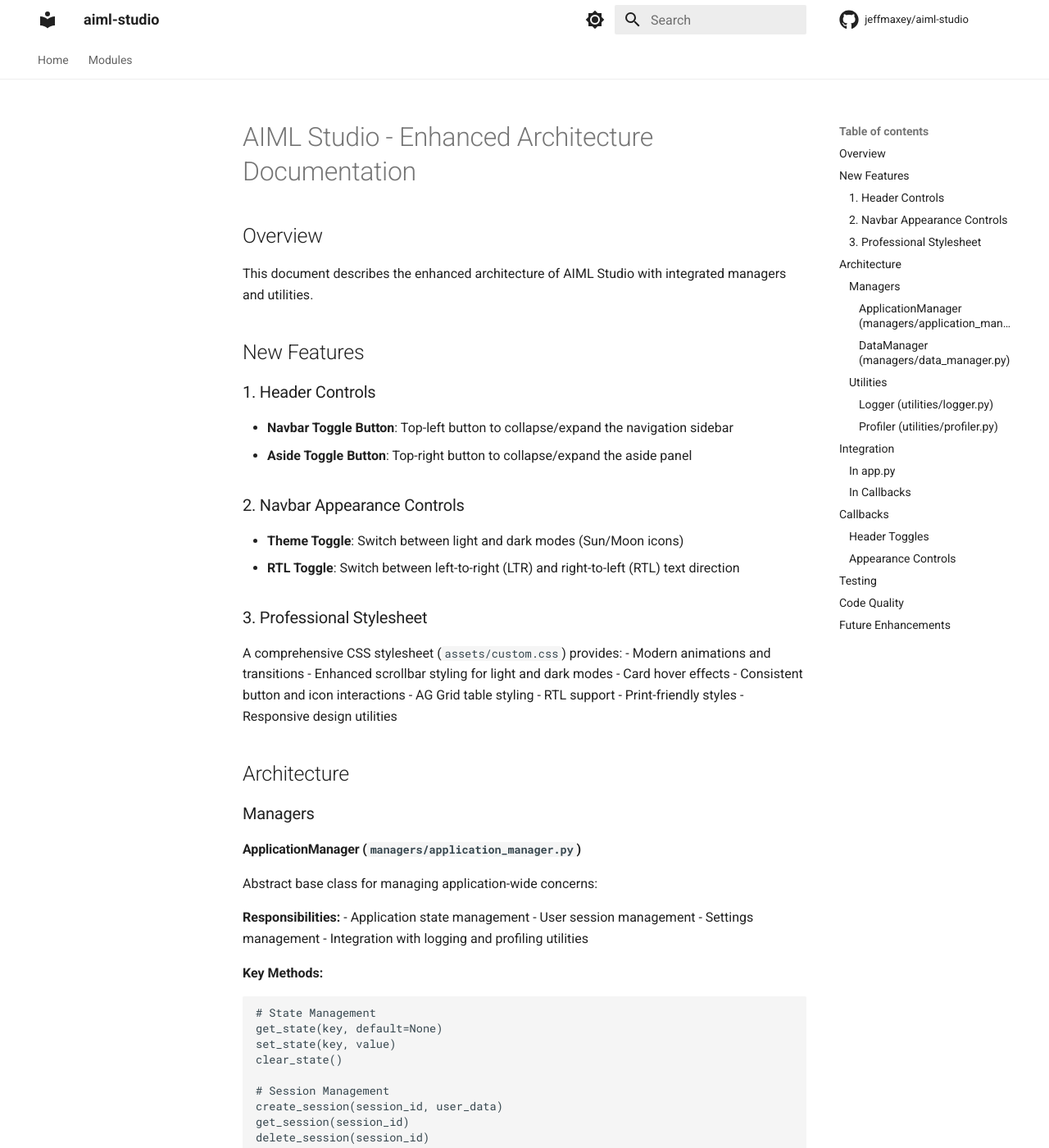
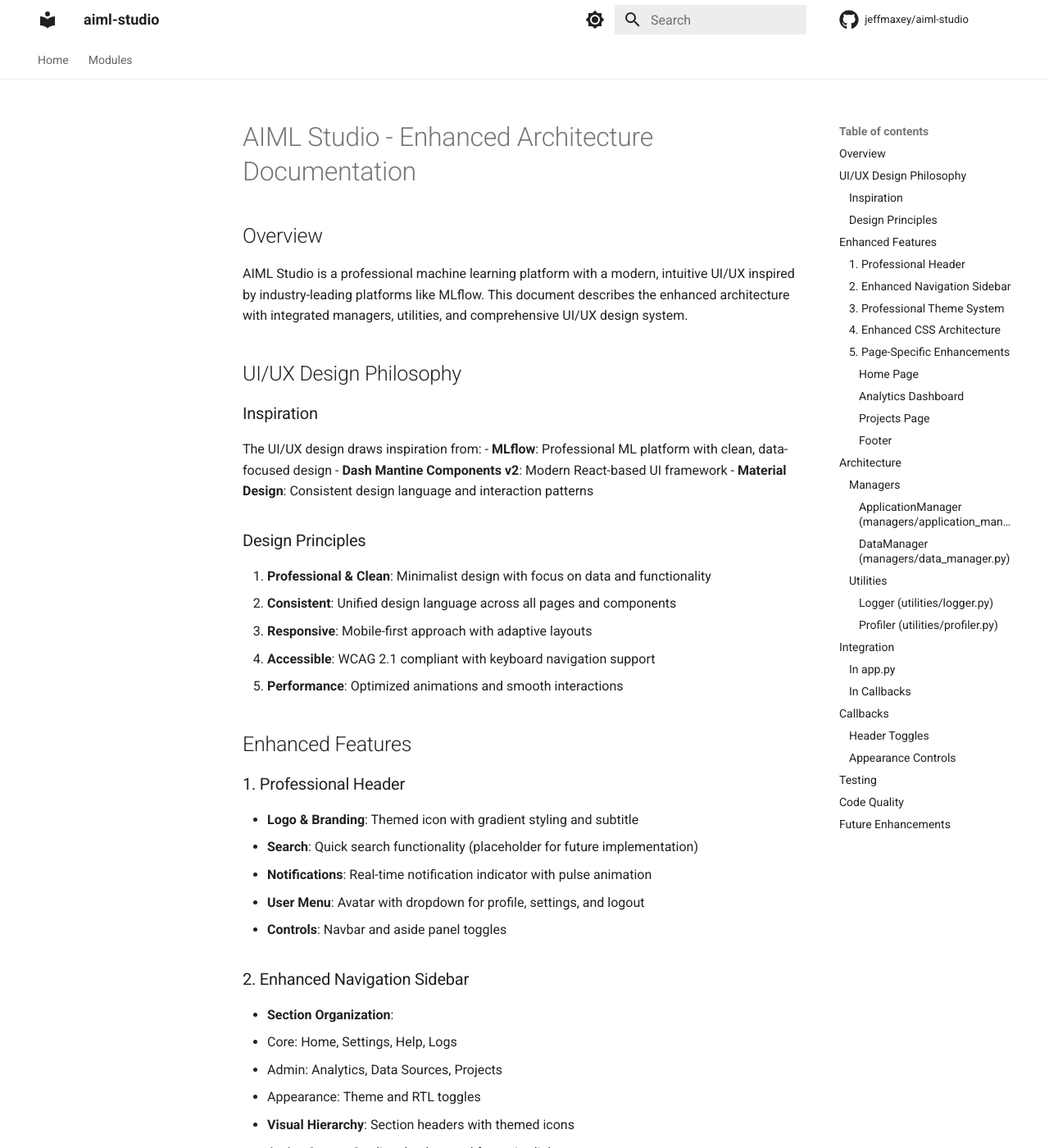
Before and after one commit to jeffmaxey/aiml-studio, an MkDocs documentation site: the page built from docs/ARCHITECTURE.md, in a window 1280 px wide and 1400 px high. Shown: the whole window at 82% size. Built offline with MkDocs 1.6.1 and Material for MkDocs 9.7.7, drawn with Linux system fonts in a browser that asks for light colours; comment, search, counter and statistics services are not loaded; some of the changed text lies outside the part shown.

Commit message:
Update architecture docs and format code
Co-authored-by: jeffmaxey <206414232+jeffmaxey@users.noreply.github.com>

```diff
--- a/docs/ARCHITECTURE.md
+++ b/docs/ARCHITECTURE.md
@@ -2,28 +2,86 @@
 
 ## Overview
 
-This document describes the enhanced architecture of AIML Studio with integrated managers and utilities.
+AIML Studio is a professional machine learning platform with a modern, intuitive UI/UX inspired by industry-leading platforms like MLflow. This document describes the enhanced architecture with integrated managers, utilities, and comprehensive UI/UX design system.
 
-## New Features
+## UI/UX Design Philosophy
 
-### 1. Header Controls
-- **Navbar Toggle Button**: Top-left button to collapse/expand the navigation sidebar
-- **Aside Toggle Button**: Top-right button to collapse/expand the aside panel
+### Inspiration
+The UI/UX design draws inspiration from:
+- **MLflow**: Professional ML platform with clean, data-focused design
+- **Dash Mantine Components v2**: Modern React-based UI framework
+- **Material Design**: Consistent design language and interaction patterns
 
-### 2. Navbar Appearance Controls
-- **Theme Toggle**: Switch between light and dark modes (Sun/Moon icons)
-- **RTL Toggle**: Switch between left-to-right (LTR) and right-to-left (RTL) text direction
+### Design Principles
+1. **Professional & Clean**: Minimalist design with focus on data and functionality
+2. **Consistent**: Unified design language across all pages and components
+3. **Responsive**: Mobile-first approach with adaptive layouts
+4. **Accessible**: WCAG 2.1 compliant with keyboard navigation support
+5. **Performance**: Optimized animations and smooth interactions
 
-### 3. Professional Stylesheet
-A comprehensive CSS stylesheet (`assets/custom.css`) provides:
-- Modern animations and transitions
-- Enhanced scrollbar styling for light and dark modes
-- Card hover effects
-- Consistent button and icon interactions
-- AG Grid table styling
-- RTL support
-- Print-friendly styles
-- Responsive design utilities
+## Enhanced Features
+
+### 1. Professional Header
+- **Logo & Branding**: Themed icon with gradient styling and subtitle
+- **Search**: Quick search functionality (placeholder for future implementation)
+- **Notifications**: Real-time notification indicator with pulse animation
+- **User Menu**: Avatar with dropdown for profile, settings, and logout
+- **Controls**: Navbar and aside panel toggles
+
+### 2. Enhanced Navigation Sidebar
+- **Section Organization**:
+  - Core: Home, Settings, Help, Logs
+  - Admin: Analytics, Data Sources, Projects
+  - Appearance: Theme and RTL toggles
+- **Visual Hierarchy**: Section headers with themed icons
+- **Active States**: Gradient background for active links
+- **Quick Tips**: Contextual help panel at bottom
+- **Smooth Animations**: Hover and transition effects
+
+### 3. Professional Theme System
+- **Color Palette**: MLflow-inspired color scheme
+  - Primary: #0194E2 (MLflow blue)
+  - Success: #00B388 (Professional green)
+  - Warning: #FFB240 (Amber)
+  - Error: #FF5252 (Clear red)
+- **Typography**: Inter font family with optimized hierarchy
+- **Spacing System**: Consistent 8px grid system
+- **Shadow System**: Layered shadows for depth
+- **Border Radius**: Consistent rounded corners (4px-16px)
+
+### 4. Enhanced CSS Architecture
+- **CSS Variables**: Design tokens for easy theming
+- **Modern Animations**: fadeIn, slideIn, scaleIn with smooth easing
+- **Status Indicators**: Colored dots with pulse animation
+- **Professional Scrollbar**: Custom styled for light/dark modes
+- **Responsive Utilities**: Mobile and desktop visibility classes
+- **Print Styles**: Clean printing without UI chrome
+
+### 5. Page-Specific Enhancements
+
+#### Home Page
+- **Welcome Banner**: Gradient text, illustration, action buttons
+- **Key Metrics**: Live dashboard with trend indicators
+- **Quick Actions**: Card-based navigation with themed icons
+- **Recent Activity**: Table with user attribution
+
+#### Analytics Dashboard
+- **Timeframe Selector**: 24h, 7d, 30d, 90d options
+- **Statistics Cards**: Trend indicators with status badges
+- **Chart Placeholders**: Professional empty states
+- **Detailed Metrics Table**: Sortable with last updated timestamps
+
+#### Projects Page
+- **View Toggle**: Card and table view options
+- **Project Cards**: Status badges, icons, action buttons
+- **Statistics Overview**: Total, active, completed, inactive counts
+- **Create Modal**: Professional form with validation
+
+#### Footer
+- **System Status**: Live operational status indicator
+- **Version Badge**: Current application version
+- **Quick Links**: Documentation, API, GitHub
+- **Social Icons**: Community engagement links
 
 ## Architecture
 
```
Also changed, not shown: 5 other files.
